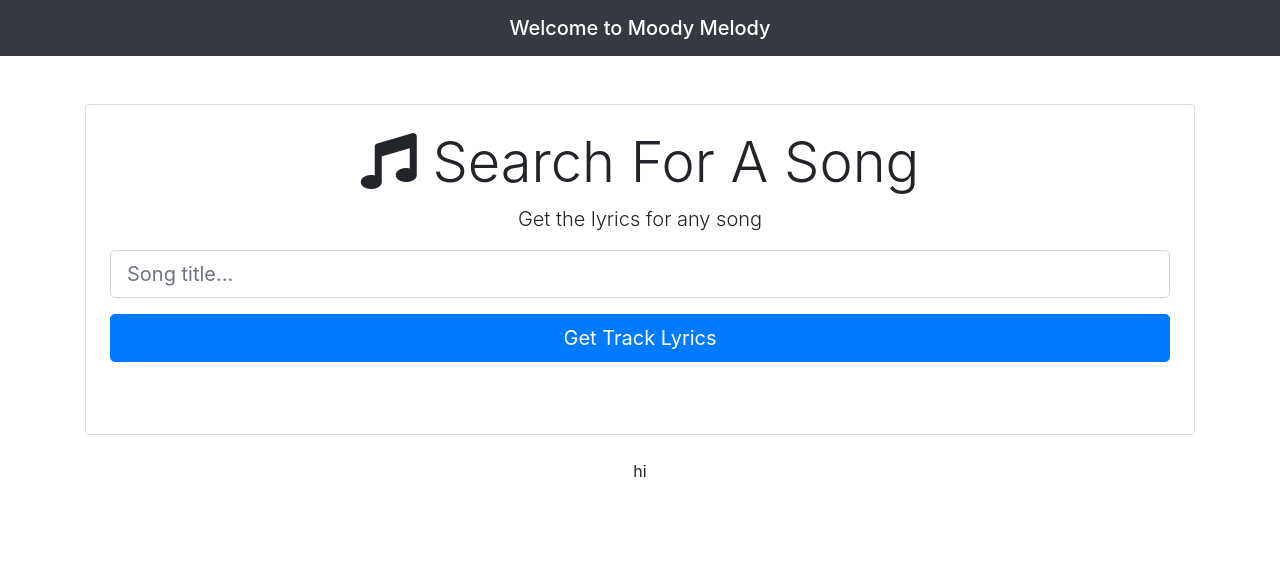
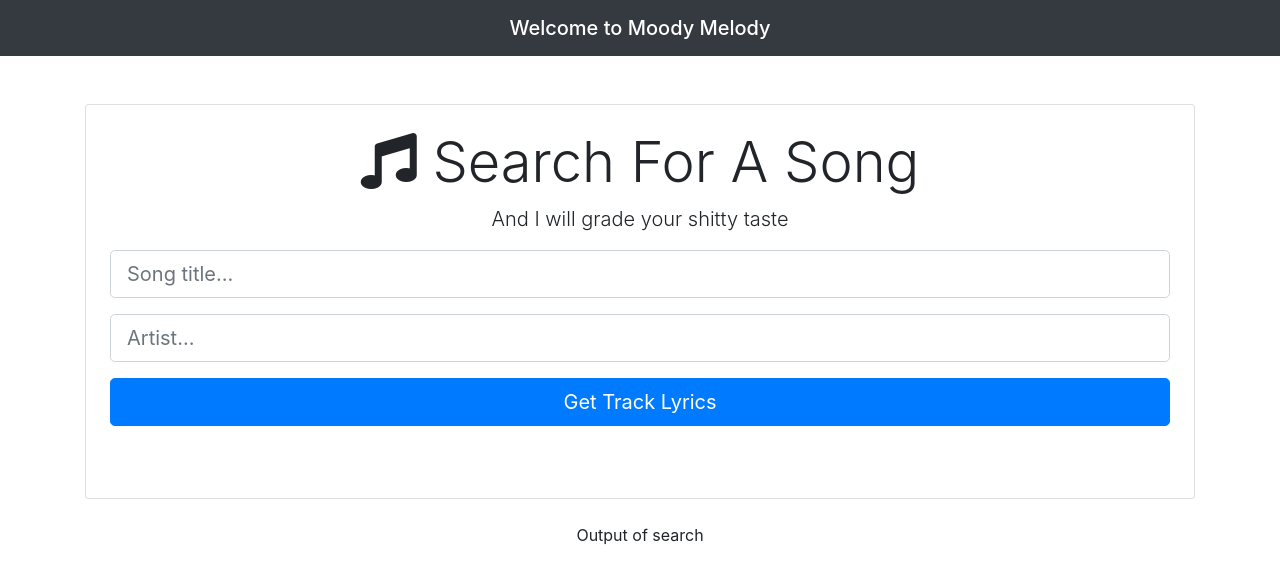
Before and after one commit to Hackathon-Buddies/MoodyMelody, a React (Create React App) app: page / in a window 1280 px wide. Shown: the top 580 px of the page. Built offline with nearby package versions, Linux system fonts and the light colour scheme.

Commit message:
Added an Input and output field
waiting for andrei to add axios

```diff
--- a/src/Components/LyricsApi/Output.js
+++ b/src/Components/LyricsApi/Output.js
@@ -4,7 +4,7 @@ class Output extends Component {
     render() {
         return (
             <div>
-                hi
+                Output of search
             </div>
         );
     }
--- a/src/Components/LyricsApi/Search.js
+++ b/src/Components/LyricsApi/Search.js
@@ -1,15 +1,20 @@
 // https://developer.musixmatch.com/documentation/api-reference/track-search
 
-import React, { Component } from 'react';
+import React from 'react';
+// import React, { useState, useEffect, useContext } from "react";
+// import axios from "axios";
+// import { Context } from "../../context";
 
-class Output extends Component {
-    render() {
+//By using this Hook, you tell React that your component needs to do something after render.
+
+const Search = () => {
     return (
         <div className="card card-body mb-4 p-4">
             <h1 className="display-4 text-center">
                 <i className="fas fa-music" /> Search For A Song
                 </h1>
-                <p className="lead text-center">Get the lyrics for any song</p>
+
+            <p className="lead text-center">And I will grade your shitty taste</p>
             <form>
                 <div className="form-group">
                     <input
@@ -19,6 +24,16 @@ class Output extends Component {
                         name="userInput"
                     />
                 </div>
+
+                <div className="form-group">
+                    <input
+                        type="text"
+                        className="form-control form-control-lg"
+                        placeholder="Artist..."
+                        name="userInput"
+                    />
+                </div>
+
                 <button className="btn btn-primary btn-lg btn-block mb-5" type="submit">
                     Get Track Lyrics
                     </button>
@@ -26,6 +41,5 @@ class Output extends Component {
         </div>
     );
 }
-}
 
-export default Output;
+export default Search;
```
Lines whose indentation alone changed are shown as unchanged.
